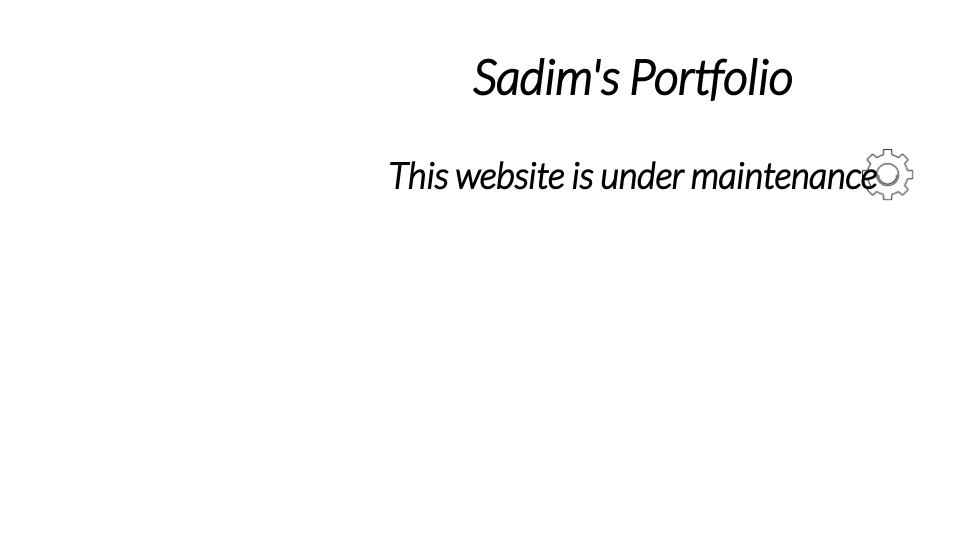
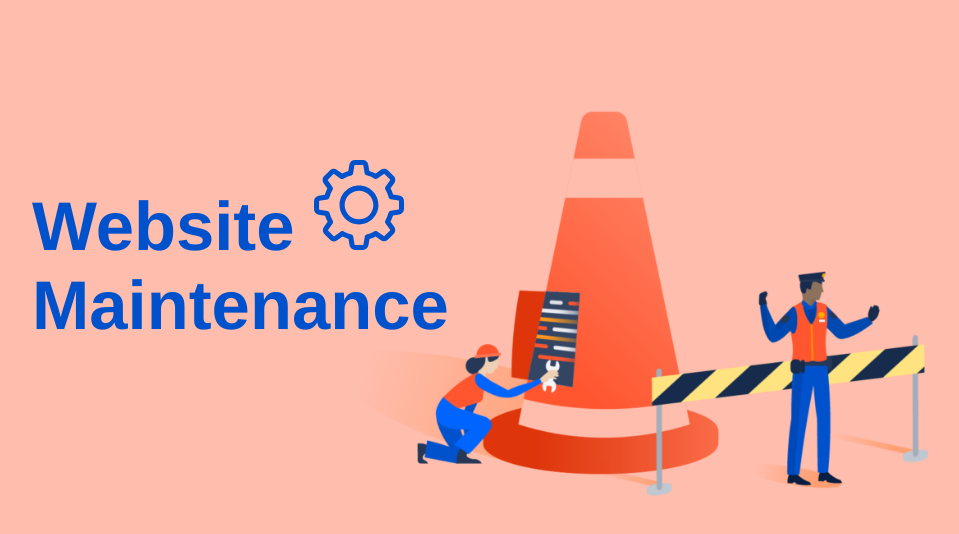
Before and after one commit to im-sad-im/portpolio-website, a plain HTML site: page index.html in a window 1280 px wide. Shown: the whole page, without its empty margins (8-967 px from the left). Drawn offline with Linux system fonts and the light colour scheme.

Commit message:
Maintenance

```diff
--- a/css/style.css
+++ b/css/style.css
@@ -1,37 +1,50 @@
 @import url('https://fonts.googleapis.com/css2?family=Lato:ital,wght@1,300&display=swap');
+
 * {
     margin: 0;
-    padding: 0;
+    padding: 0px;
 }
+
 body {
-    font-family: 'Lato', sans-serif;
-    background-color: white;
-    font-size: x-large;
-    font-weight: bold;
+    font-family:  'Helvetica Neue', sans-serif;
+    background-image: url(../img/maintenance.png);
+    background-size: cover;
+    background-repeat: no-repeat;
+    background-position: fixed;
+    background-color: #ffbdad;
+}
+span{
+    font-size: 4.3rem;
+    color: #0052cc;
+    font-weight: 700 ;
+}
+.hero {
+    margin: 150px 0 0 40px;
+    /* flex-direction: column; */
+}
+
+.title {
+    display: inline-block;
+    width: 450px;
+}
+svg {
+    color : #0052cc;
 }
 img {
     transform: rotate();
 }
-.hero {
-    text-align: center;
-    margin-top: 48px;
+
+#setting {
+    width: 90px;
+    animation: rotate .1s ease-out infinite alternate;
+    margin-top: 10px;
 }
-.hero-img {
-    display: flex;
-    justify-content:center;
-    position: relative;
-    padding: 0 0 0 40vw;
-}
- #setting {
-     position: absolute;
-     top: -3rem;
-   width: 4vw;
-   animation: rotate 1s ease-out infinite alternate
-}
+
 @keyframes rotate {
     0% {
         transform: rotate(0deg);
     }
+
     100% {
         transform: rotate(360deg);
     }
--- a/index.html
+++ b/index.html
@@ -4,17 +4,16 @@
     <meta charset="UTF-8">
     <meta http-equiv="X-UA-Compatible" content="IE=edge">
     <meta name="viewport" content="width=device-width, initial-scale=1.0">
-    <title>Sadim's Porfolio website</title>
+    <title>Sadim - Web developer</title>
     <link rel="stylesheet" href="css/style.css">
 </head>
 <body>
-    <header>
-        <div class="progress"></div>
-    </header>
-    <h1 class="hero"><span>Sadim's Portfolio</span></h1>
-   <p><h2 class="hero">This website is under maintenance</h2></p>
-   <div class="hero-img">
-   <img src="img/img.png" id="setting" alt="">
-   </div>
+    <div class="hero">
+        <div class="title">
+            <span> Website </span>
+            <img src="img/setting.svg" id="setting" class="setting-svg" alt="">
+            <span>Maintenance</span>
+        </div>
+    </div>
 </body>
 </html>
```
Also changed, not shown: img/setting.svg (added).
